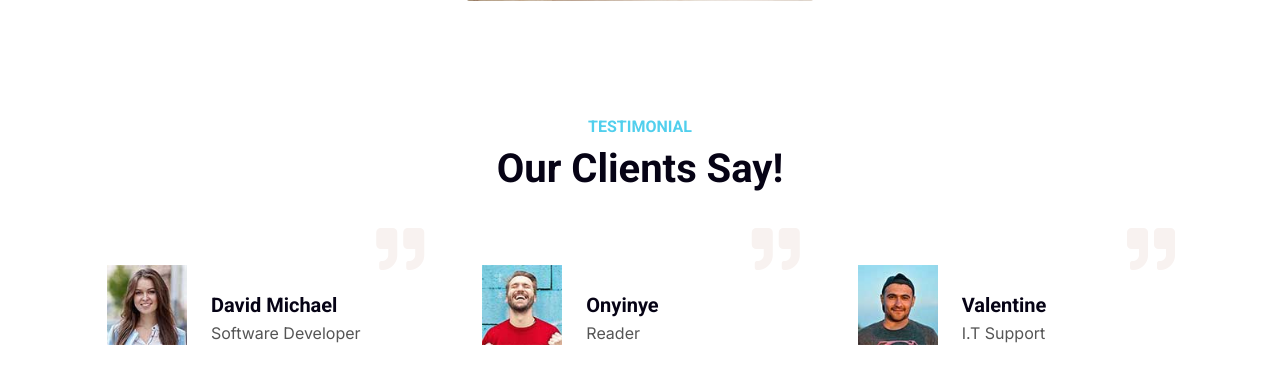
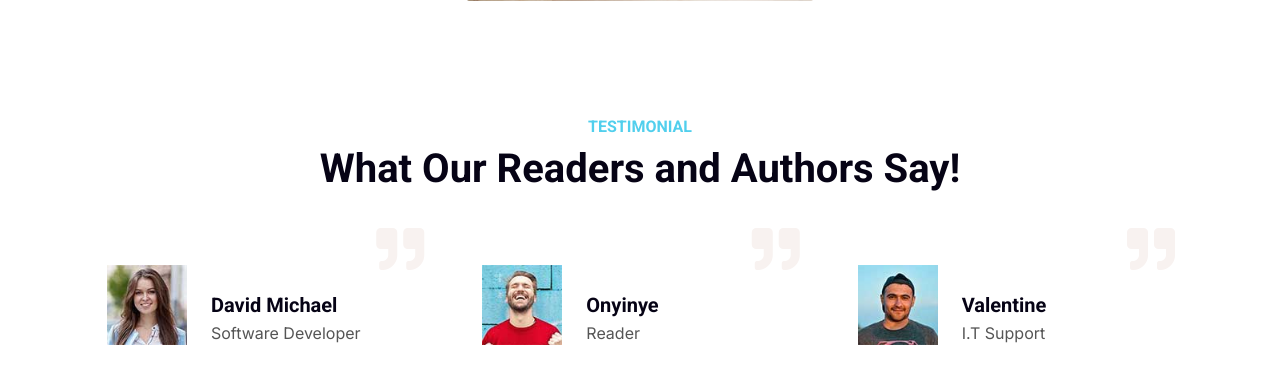
Before and after one commit to davidinmichael/bookcraftafrica, a Django app: page / in a window 1280 px wide. Shown: the part 3342-3713 px from the top of the page. Run offline with Django 5.2, Linux system fonts and the light colour scheme; some libraries are stand-ins or nearby versions.

Commit message:
Corrected the testimonials title.

```diff
--- a/templates/partials/testimonials.html
+++ b/templates/partials/testimonials.html
@@ -4,7 +4,7 @@
   <div class="container py-5">
     <div class="text-center">
       <h6 class="text-secondary text-uppercase">Testimonial</h6>
-      <h1 class="mb-0">Our Clients Say!</h1>
+      <h1 class="mb-0">What Our Readers and Authors Say!</h1>
     </div>
     <div
       class="owl-carousel testimonial-carousel wow fadeInUp"
```
